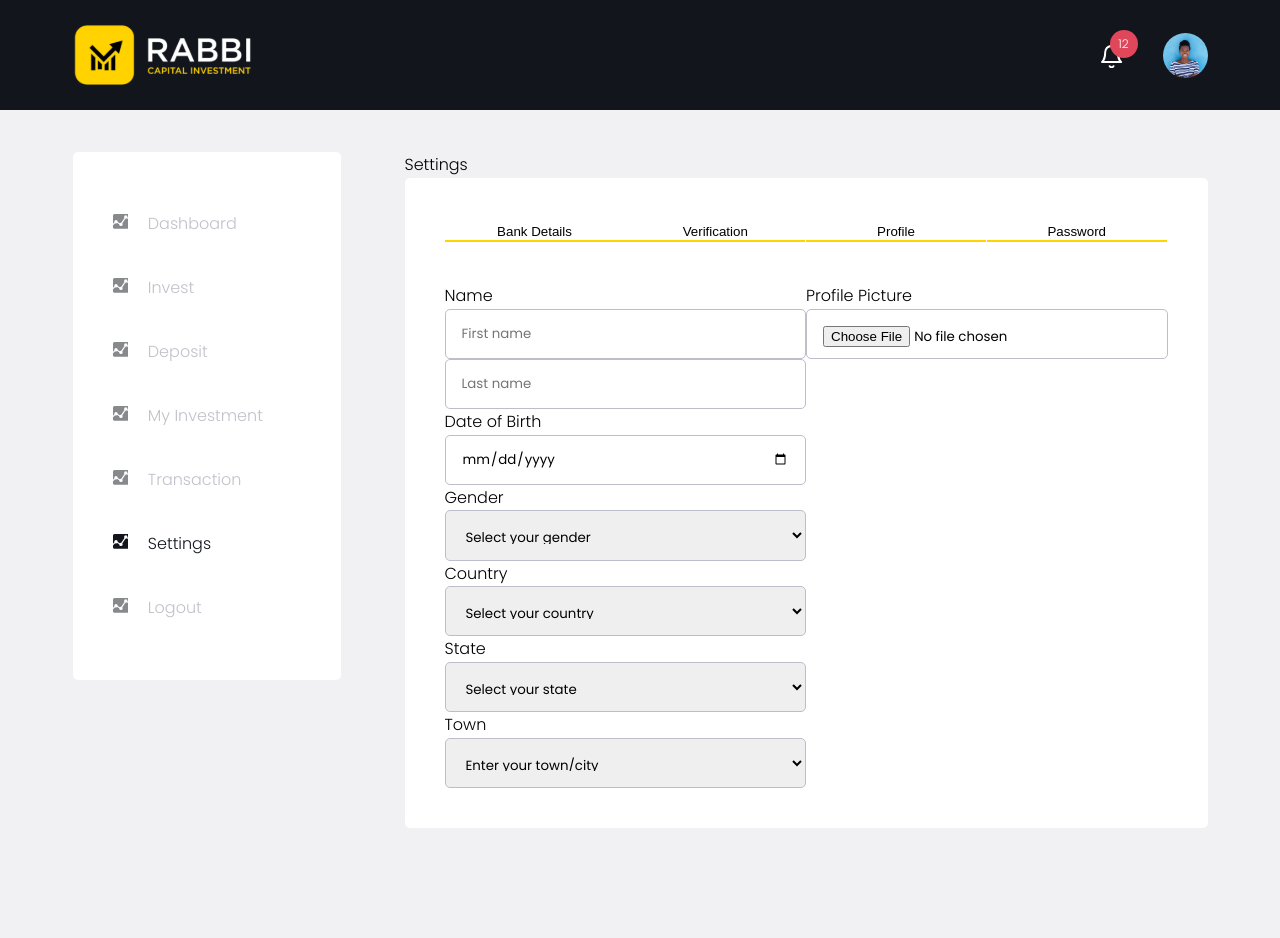
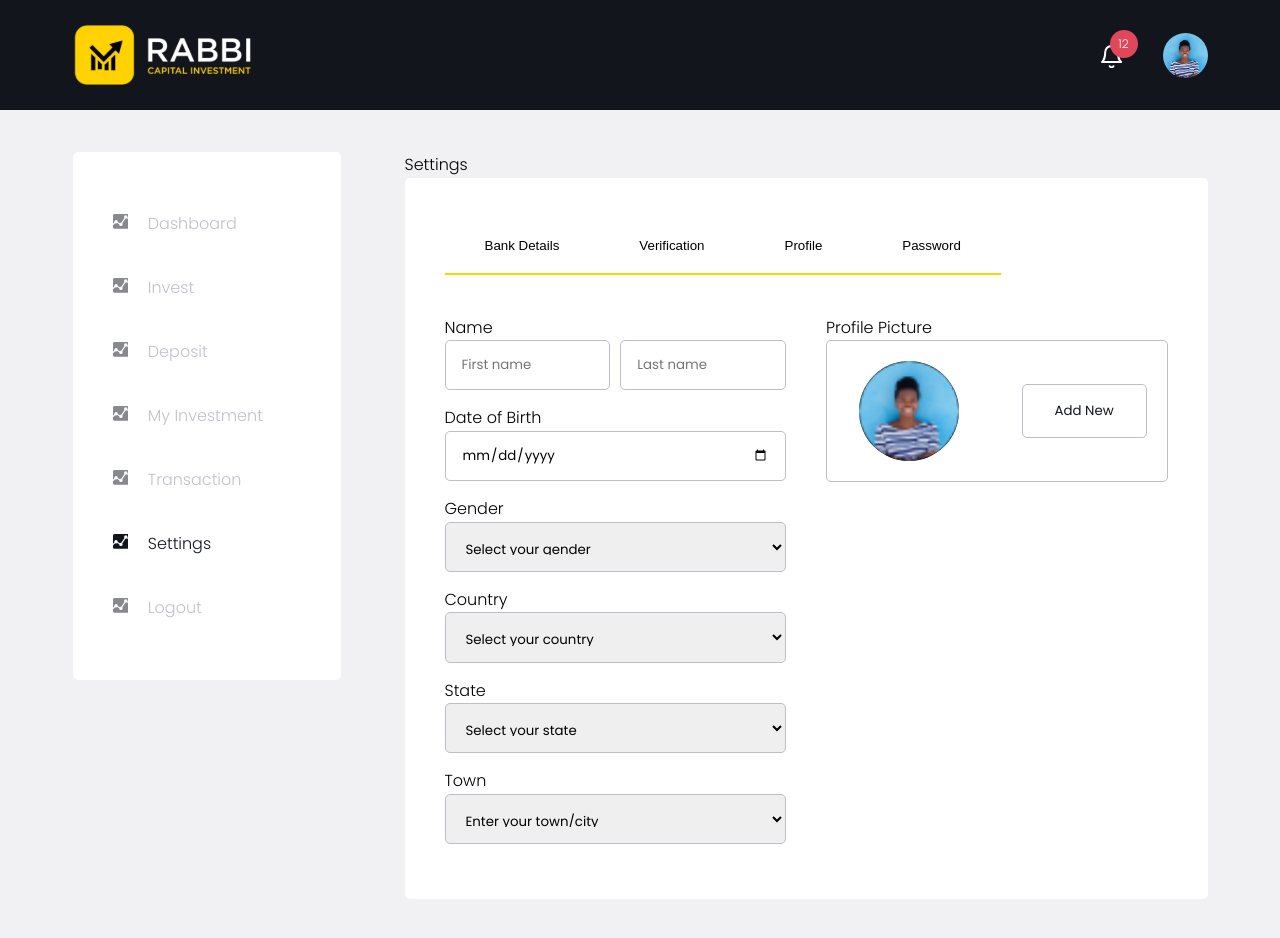
Before and after one commit to emeka-id/CrossRemitFrontend, a React (Create React App) app: page /app/settings in a window 1280 px wide. Both pictures are taken after a click on the button "Profile". Shown: the top 938 px of the page. Built offline with nearby package versions, Linux system fonts and the light colour scheme.

Commit message:
updates to the settings page

```diff
--- a/src/components/tabs/tab-title/tab-title.module.scss
+++ b/src/components/tabs/tab-title/tab-title.module.scss
@@ -1,7 +1,7 @@
-@import '../../../styles/breakpoint';
+@import "../../../styles/breakpoint";
 
-.button{
-  width: 180px;
+.button {
+  padding: 20px 40px;
   background-color: #fff;
   border: none;
   border-bottom: 2px solid #ffd200;
--- a/src/components/tabs/tabs.module.scss
+++ b/src/components/tabs/tabs.module.scss
@@ -1,7 +1,6 @@
-@import '../../styles/breakpoint';
+@import "../../styles/breakpoint";
 
 .tabs {
-  display: grid;
-  grid-template-columns: repeat(4, 1fr);
+  display: flex;
   margin-bottom: 40px;
 }
--- a/src/pages/main/settings/password/index.tsx
+++ b/src/pages/main/settings/password/index.tsx
@@ -1,11 +1,32 @@
-import React from 'react'
+import { Button, CustomInput } from "components";
+import React from "react";
+import styles from "./password.module.scss";
 
 const Password = () => {
   return (
-    <div>
+    <div className={styles.password}>
+      <div className="form-group">
+        <label htmlFor="change_password" className={styles.mb_20}>
+          Change Password
+        </label>
+        <input
+          type="password"
+          name="old_password"
+          id=""
+          placeholder="Old Password"
+          className={styles.mb_20}
+        />
+        <input
+          type="password"
+          name="new_password"
+          id=""
+          placeholder="New Password"
+          className={styles.mb_20}
+        />
+        <Button>Save</Button>
+      </div>
+    </div>
+  );
+};
 
-    </div>
-  )
-}
-
-export default Password
+export default Password;
--- /dev/null
+++ b/src/pages/main/settings/password/password.module.scss
@@ -0,0 +1,10 @@
+@import "../../../../styles/breakpoint";
+
+.password {
+  display: grid;
+  grid-template-columns: repeat(2, 1fr);
+
+  .mb_20 {
+    margin-bottom: 20px;
+  }
+}
--- a/src/pages/main/settings/profile/index.tsx
+++ b/src/pages/main/settings/profile/index.tsx
@@ -1,44 +1,68 @@
-import React from 'react';
-import styles from './profile.module.scss';
+import { Button, CustomInput } from "components";
+import React from "react";
+import styles from "./profile.module.scss";
+import profile from "../../../../assets/img/profile.png";
 
 const Profile = () => {
   return (
-    <div>
-      <div className={styles.profile}>
-        <div>
-          Name
-                <div>
+    <div className={styles.profile}>
+      <div className="left-column">
+        <div className="form-group">
+          <label htmlFor="name">Name</label>
+          <div className={styles.name_grid}>
             <input type="text" placeholder="First name" />
             <input type="text" placeholder="Last name" />
           </div>
-                Date of Birth
-                <input type="date" name="date-of-birth" id="" />
-                Gender
-                <select name="select-gender" id="">
-            <option value="select-gender">Select your gender</option>
-            <option value="gender-male">Male</option>
-            <option value="gender-female">Female</option>
-          </select>
-                Country
-                <select name="select-country" id="">
-            <option value="select-country">Select your country</option>
-          </select>
-                State
-                <select name="select-state" id="">
-            <option value="select-state">Select your state</option>
-          </select>
-                Town
-                <select name="select-town" id="">
-            <option value="select-town">Enter your town/city</option>
+        </div>
+        <div className="form-group">
+          <label htmlFor="date_of_birth">Date of Birth</label>
+          <input type="date" name="date_of_birth" id="" />
+        </div>
+        <div className="form-group">
+          <label htmlFor="gender">Gender</label>
+          <select name="select_gender" id="">
+            <option value="default">Select your gender</option>
+            <option value="gender_male">Male</option>
+            <option value="gender_female">Female</option>
           </select>
         </div>
-        <div>
-          Profile Picture
-                <input type="file" name="Add-New" id="" placeholder="Add New" />
+        <div className="form-group">
+          <label htmlFor="country">Country</label>
+          <select name="select_country" id="">
+            <option value="default">Select your country</option>
+            <option value="country_nigeria">Nigeria</option>
+          </select>
+        </div>
+        <div className="form-group">
+          <label htmlFor="state">State</label>
+          <select name="select_state" id="">
+            <option value="default">Select your state</option>
+            <option value="state_abia">Abia</option>
+          </select>
+        </div>
+        <div className="form-group">
+          <label htmlFor="town">Town</label>
+          <select name="select_town" id="">
+            <option value="default">Enter your town/city</option>
+            <option value="town">Aba</option>
+          </select>
+        </div>
+      </div>
+      <div className="right-column">
+        <div className="form-group">
+          <label htmlFor="profile_pic">Profile Picture</label>
+          <div className={styles.image_input}>
+            <div className={styles.image_box}>
+              <img src={profile} alt="" />
+            </div>
+            <div className={styles.button_box}>
+              <Button variant="outline">Add New</Button>
+            </div>
+          </div>
         </div>
       </div>
     </div>
-  )
-}
+  );
+};
 
-export default Profile
+export default Profile;
--- a/src/pages/main/settings/profile/profile.module.scss
+++ b/src/pages/main/settings/profile/profile.module.scss
@@ -1,6 +1,41 @@
-@import '../../../../styles/breakpoint';
+@import "../../../../styles/breakpoint";
 
 .profile {
   display: grid;
+  // width: 100%;
   grid-template-columns: repeat(2, 1fr);
+  column-gap: 40px;
+
+  .name_grid {
+    display: grid;
+    grid-template-columns: repeat(2, 1fr);
+    column-gap: 10px;
+  }
+
+  .image_input {
+    border: 1px solid var(--border-color);
+    border-radius: 5px;
+    display: grid;
+    grid-template-columns: repeat(2, 1fr);
+    gap: 10px;
+    padding: 20px 0;
+
+    .image_box {
+      height: 100px;
+      width: 100px;
+      background-color: black;
+      border-radius: 50%;
+      margin: auto;
+      overflow: hidden;
+      text-align: center;
+
+      img {
+        width: 100%;
+      }
+    }
+
+    .button_box {
+      margin: auto;
+    }
+  }
 }
```
Also changed, not shown: src/components/tabs/index.tsx (+15 -10 lines).
